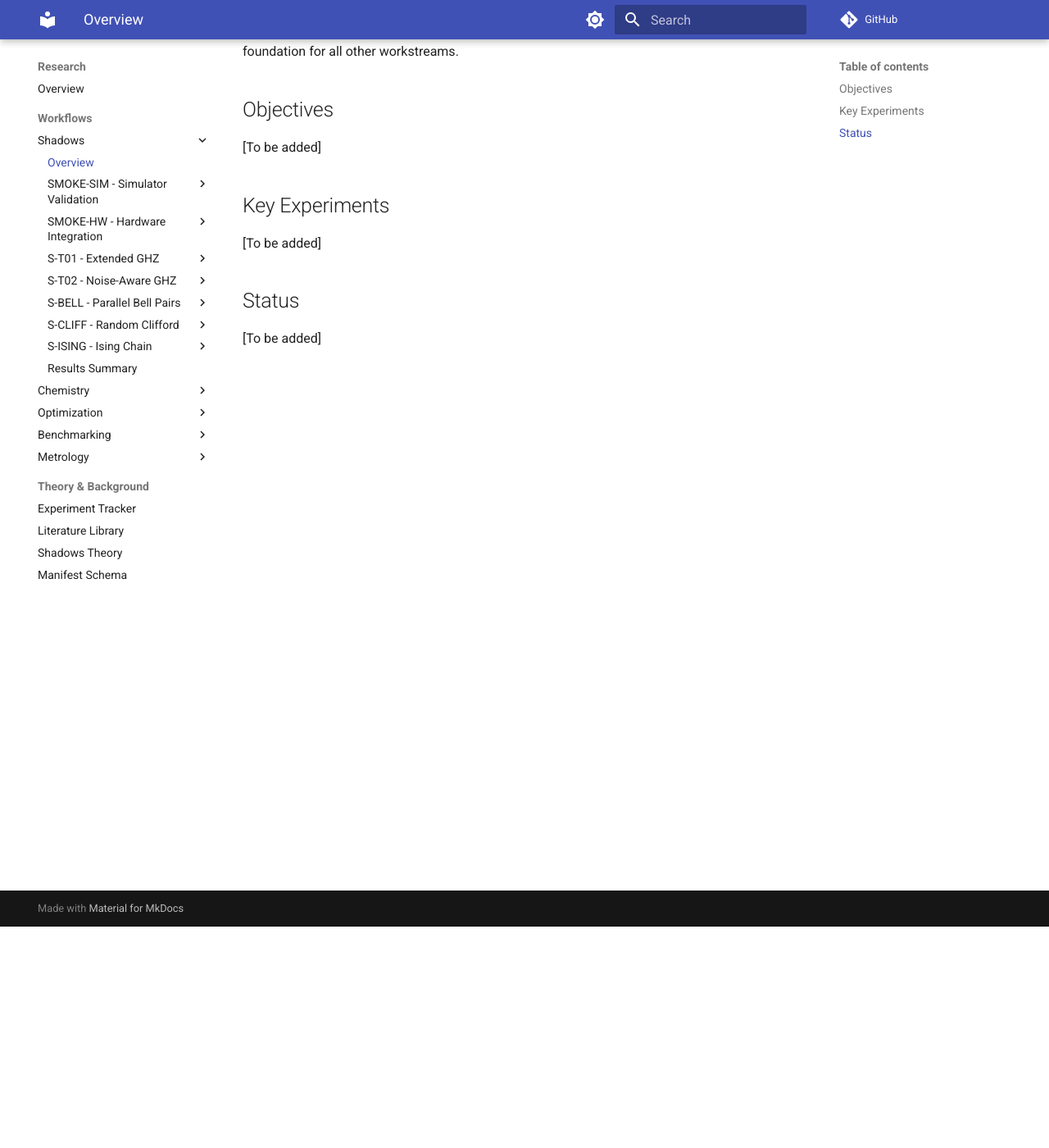
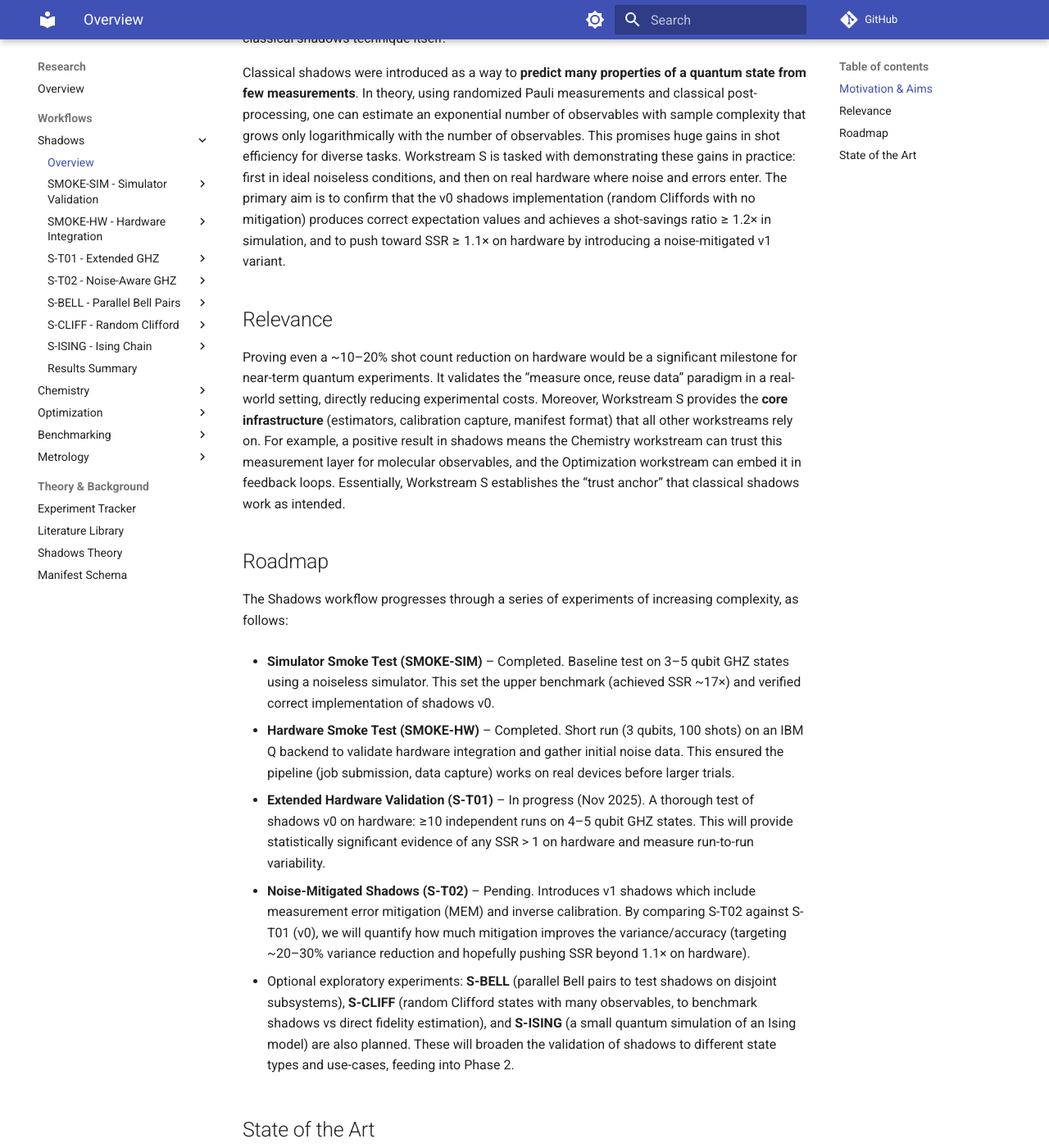
Before and after one commit to QuartumSE/quartumse-internal, an MkDocs documentation site: the page built from docs/research/workflows/shadows-overview.md, in a window 1280 px wide and 1400 px high, scrolled down 270 px. Shown: the whole window at 82% size. Built offline with MkDocs 1.6.1 and Material for MkDocs 9.7.7, drawn with Linux system fonts in a browser that asks for light colours; comment, search, counter and statistics services are not loaded; some of the changed text lies outside the part shown.

Commit message:
Populate Shadows workstream overview with comprehensive content
- Added detailed motivation & aims for classical shadows validation
- Explained relevance to shot-efficiency and cross-workstream infrastructure
- Documented roadmap from SMOKE-SIM through S-T02 and optional experiments
- Included state-of-the-art context (Huang et al. 2020, Chen et al. 2021, Hadfield et al. 2022)
- Establishes Shadows as the foundation workstream for QuartumSE research program

🤖 Generated with [Claude Code](https://claude.com/claude-code)

Co-Authored-By: Claude <noreply@anthropic.com>

```diff
--- a/docs/research/workflows/shadows-overview.md
+++ b/docs/research/workflows/shadows-overview.md
@@ -1,17 +1,34 @@
-# Shadows Workstream Overview
+# Shadows Workstream Overview (Workstream S)
 
-[Placeholder - Overview content to be added]
+## Motivation & Aims
+The Shadows workstream underpins the entire **QuartumSE** research program by validating the classical shadows technique itself.
 
-This workstream establishes and validates the base classical shadows technique on well-defined quantum states (e.g. GHZ states) using both simulators and hardware. This forms the foundation for all other workstreams.
+Classical shadows were introduced as a way to **predict many properties of a quantum state from few measurements**. In theory, using randomized Pauli measurements and classical post-processing, one can estimate an exponential number of observables with sample complexity that grows only logarithmically with the number of observables. This promises huge gains in shot efficiency for diverse tasks. Workstream S is tasked with demonstrating these gains in practice: first in ideal noiseless conditions, and then on real hardware where noise and errors enter. The primary aim is to confirm that the v0 shadows implementation (random Cliffords with no mitigation) produces correct expectation values and achieves a shot-savings ratio ≥ 1.2× in simulation, and to push toward SSR ≥ 1.1× on hardware by introducing a noise-mitigated v1 variant.
 
-## Objectives
+## Relevance
+Proving even a ~10–20% shot count reduction on hardware would be a significant milestone for near-term quantum experiments. It validates the “measure once, reuse data” paradigm in a real-world setting, directly reducing experimental costs. Moreover, Workstream S provides the **core infrastructure** (estimators, calibration capture, manifest format) that all other workstreams rely on. For example, a positive result in shadows means the Chemistry workstream can trust this measurement layer for molecular observables, and the Optimization workstream can embed it in feedback loops. Essentially, Workstream S establishes the “trust anchor” that classical shadows work as intended.
 
-[To be added]
+## Roadmap
+The Shadows workflow progresses through a series of experiments of increasing complexity, as follows:
 
-## Key Experiments
+- **Simulator Smoke Test (SMOKE-SIM)** – Completed. Baseline test on 3–5 qubit GHZ states using a noiseless simulator. This set the upper benchmark (achieved SSR ~17×) and verified correct implementation of shadows v0.
 
-[To be added]
+- **Hardware Smoke Test (SMOKE-HW)** – Completed. Short run (3 qubits, 100 shots) on an IBM Q backend to validate hardware integration and gather initial noise data. This ensured the pipeline (job submission, data capture) works on real devices before larger trials.
 
-## Status
+- **Extended Hardware Validation (S-T01)** – In progress (Nov 2025). A thorough test of shadows v0 on hardware: ≥10 independent runs on 4–5 qubit GHZ states. This will provide statistically significant evidence of any SSR > 1 on hardware and measure run-to-run variability.
 
-[To be added]
+- **Noise-Mitigated Shadows (S-T02)** – Pending. Introduces v1 shadows which include measurement error mitigation (MEM) and inverse calibration. By comparing S-T02 against S-T01 (v0), we will quantify how much mitigation improves the variance/accuracy (targeting ~20–30% variance reduction and hopefully pushing SSR beyond 1.1× on hardware).
+
+- Optional exploratory experiments: **S-BELL** (parallel Bell pairs to test shadows on disjoint subsystems), **S-CLIFF** (random Clifford states with many observables, to benchmark shadows vs direct fidelity estimation), and **S-ISING** (a small quantum simulation of an Ising model) are also planned. These will broaden the validation of shadows to different state types and use-cases, feeding into Phase 2.
+
+## State of the Art
+The concept of shadow tomography was first explored in theoretical computer science (Aaronson et al., circa 2018–2020) as a means to learn properties of quantum states with optimal sample complexity. The specific classical shadows protocol used by QuartumSE builds on Huang, Kueng & Preskill (2020), who proved that with random Pauli measurements one can estimate
+𝑀
+M observables with only
+𝑂
+(
+log
+⁡
+𝑀
+)
+O(logM) samples (up to state-dependent constants). This result underpins the shot-savings claims. Subsequent research has refined the technique: for example, derandomization strategies by Hadfield et al. (2022) bias the measurements to further improve efficiency for structured problems like chemistry, which informed our later workstreams. On the hardware side, recent studies have begun testing shadows in noisy conditions. Chen et al. (2021) developed robust shadow estimation to handle noise via invertible channels, providing a theoretical foundation for our v1 noise-mitigation approach. Additionally, connecting shadows with benchmarking is an emerging idea – e.g. a 2024 protocol combines shadow tomography with gate set tomography for more efficient RB-like procedures. Workstream S stays abreast of these developments, and in fact S-T02 will be one of the first implementations of a noise-aware shadow protocol on a public quantum device, directly testing the predictions of robust shadows theory.
```
